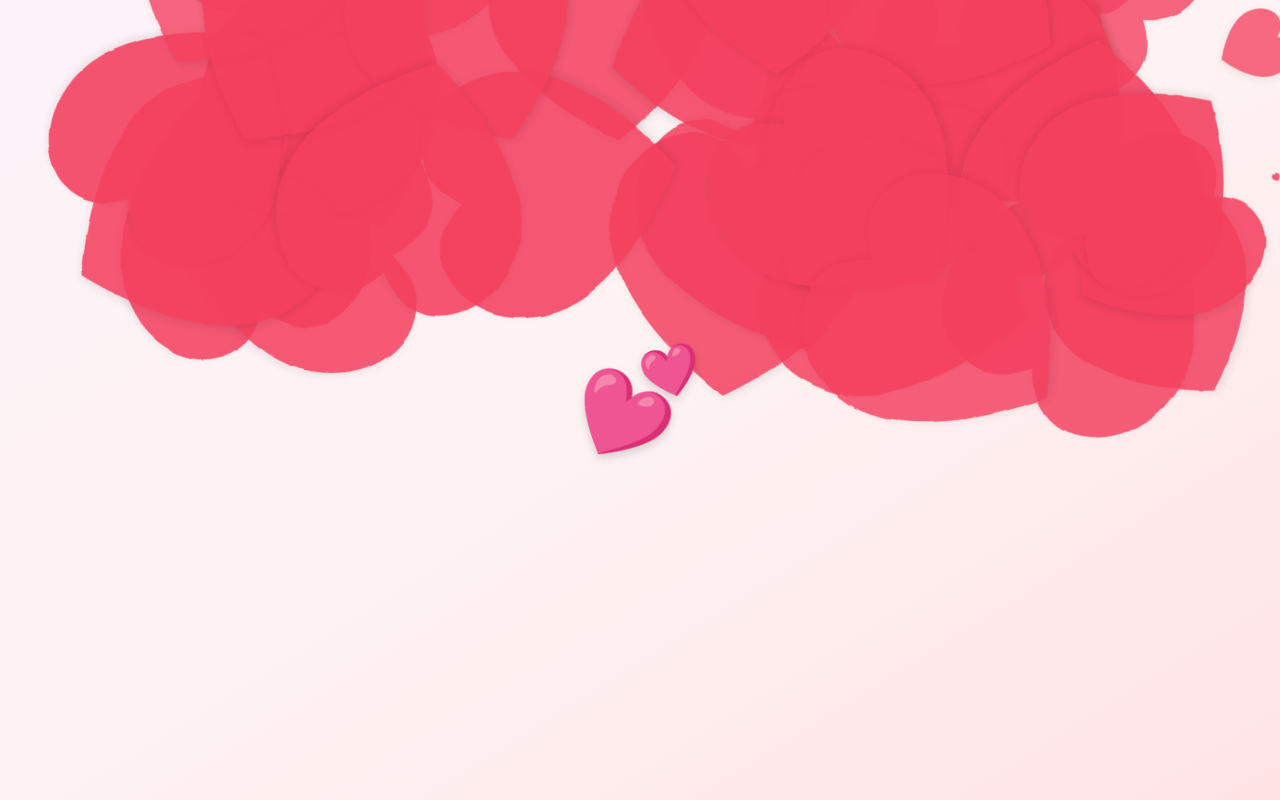
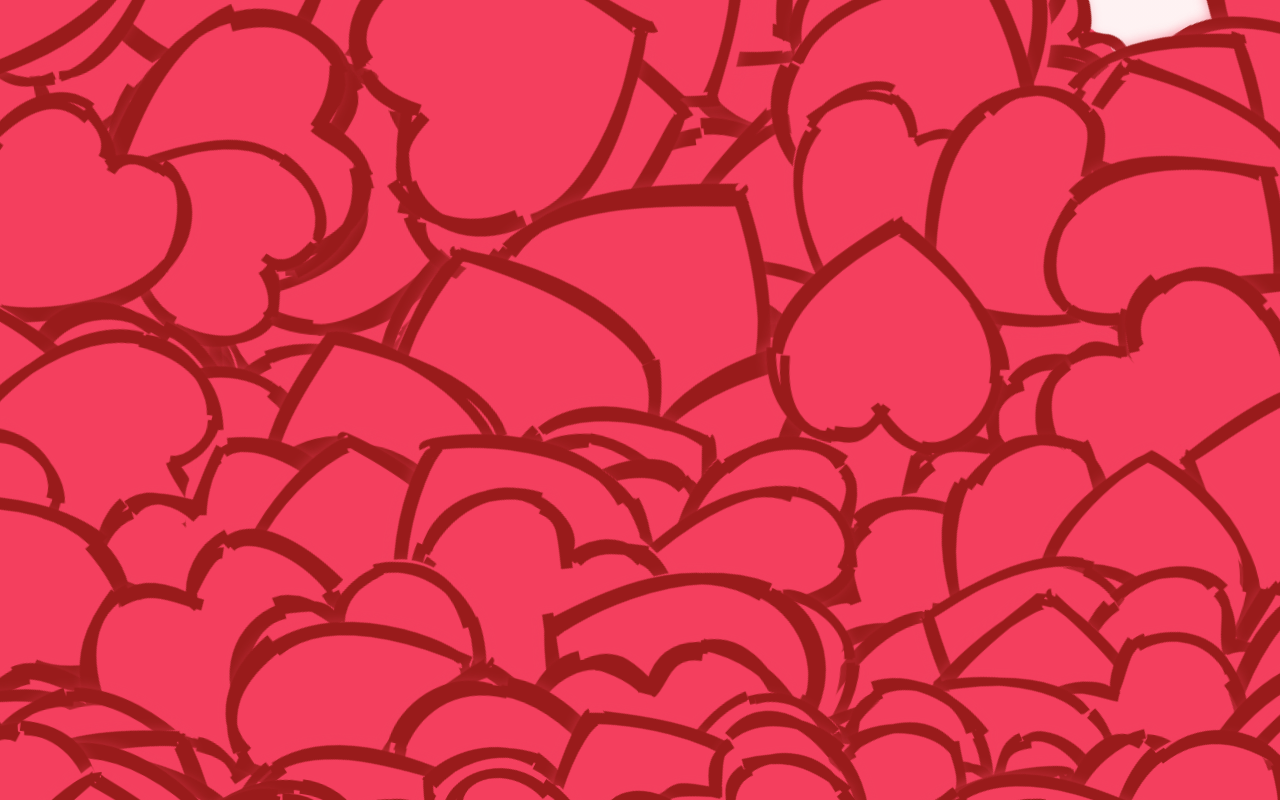
Before and after one commit to Fabrizzio20k/fourteenth, a Next.js app: page / in a window 1280 px wide. Both pictures are taken after a click on the button "Sí! 💕". Built offline with nearby package versions, Linux system fonts and the light colour scheme; a web font is replaced by a local one.

Commit message:
FEAT: New things

```diff
--- a/src/app/page.tsx
+++ b/src/app/page.tsx
@@ -1,8 +1,6 @@
-// app/page.tsx
 "use client";
 
 import { useState } from "react";
-import { AnimatePresence } from "motion/react";
 import QuestionView from "@/components/QuestionView";
 import AcceptanceView from "@/components/AcceptanceView";
 import HeartsBubblesTransition from "@/components/HeartsBubblesTransition";
@@ -10,25 +8,43 @@ import HeartsBubblesTransition from "@/components/HeartsBubblesTransition";
 export default function Home() {
   const [accepted, setAccepted] = useState(false);
   const [showTransition, setShowTransition] = useState(false);
+  const [showAcceptanceView, setShowAcceptanceView] = useState(false);
 
   const handleAccept = () => {
     setShowTransition(true);
+
+    setTimeout(() => {
+      setShowAcceptanceView(true);
+    }, 3000);
+
     setTimeout(() => {
       setAccepted(true);
+    }, 1000);
+
+    setTimeout(() => {
       setShowTransition(false);
-    }, 4000);
+    }, 9000);
   };
 
   return (
-    <>
-      <AnimatePresence mode="wait">
-        {!accepted && !showTransition && (
+    <div className="relative w-full h-screen overflow-hidden">
+      {!showAcceptanceView && (
+        <div className="absolute inset-0 z-0">
           <QuestionView onAccept={handleAccept} />
-        )}
-        {accepted && <AcceptanceView />}
-      </AnimatePresence>
+        </div>
+      )}
 
-      {showTransition && <HeartsBubblesTransition />}
-    </>
+      {showAcceptanceView && (
+        <div className="absolute inset-0 z-0">
+          <AcceptanceView />
+        </div>
+      )}
+
+      {showTransition && (
+        <div className="absolute inset-0 z-10">
+          <HeartsBubblesTransition />
+        </div>
+      )}
+    </div>
   );
 }
--- a/src/components/HeartsBubblesTransition.tsx
+++ b/src/components/HeartsBubblesTransition.tsx
@@ -1,8 +1,8 @@
-// components/HeartsBubblesTransition.tsx
 "use client";
 
 import { motion } from "motion/react";
-import { useState, useEffect } from "react";
+import { useState, useEffect, useRef } from "react";
+import rough from "roughjs";
 
 interface HeartBubble {
   id: number;
@@ -15,130 +15,142 @@ interface HeartBubble {
 }
 
 export default function HeartsBubblesTransition() {
-  const [heartBubbles] = useState<HeartBubble[]>(() =>
-    [...Array(40)].map((_, i) => ({
-      id: i,
-      size: 30 + Math.random() * 80, // Entre 30px y 110px
-      leftPosition: Math.random() * 100,
-      duration: 3 + Math.random() * 2, // Entre 3 y 5 segundos
-      delay: Math.random() * 1.5, // Escalonado hasta 1.5 segundos
-      rotation: Math.random() * 360,
-      xOffset: (Math.random() - 0.5) * 100, // Movimiento horizontal aleatorio
-    })),
-  );
+  const [dimensions, setDimensions] = useState({
+    height: typeof window !== "undefined" ? window.innerHeight : 1000,
+    width: typeof window !== "undefined" ? window.innerWidth : 1000,
+  });
+
+  useEffect(() => {
+    const updateDimensions = () => {
+      setDimensions({
+        height: window.innerHeight,
+        width: window.innerWidth,
+      });
+    };
+
+    updateDimensions();
+    window.addEventListener("resize", updateDimensions);
+    return () => window.removeEventListener("resize", updateDimensions);
+  }, []);
+
+  const heartBubbles = useGenerateHearts(dimensions.width, dimensions.height);
 
   return (
     <motion.div
       initial={{ opacity: 0 }}
       animate={{ opacity: 1 }}
       exit={{ opacity: 0 }}
-      className="fixed inset-0 z-50 bg-gradient-to-br from-pink-50 via-red-50 to-rose-100 overflow-hidden"
+      transition={{ duration: 0.3 }}
+      className="fixed inset-0 z-50 pointer-events-none overflow-hidden"
     >
-      {/* Corazones burbujeantes */}
       {heartBubbles.map((bubble) => (
         <motion.div
           key={bubble.id}
-          className="absolute"
+          className="absolute will-change-transform"
           style={{
             left: `${bubble.leftPosition}%`,
-            bottom: -100,
+            bottom: -300,
             fontSize: `${bubble.size}px`,
+            width: `${bubble.size}px`,
+            height: `${bubble.size}px`,
           }}
           initial={{
             y: 0,
             x: 0,
-            opacity: 0,
-            scale: 0.5,
+            opacity: 1,
+            scale: 0.8,
             rotate: bubble.rotation,
           }}
           animate={{
-            y: [0, -window.innerHeight - 200],
-            x: [0, bubble.xOffset, -bubble.xOffset / 2, bubble.xOffset / 3],
-            opacity: [0, 0.8, 0.9, 0.7, 0],
-            scale: [0.5, 1.2, 1, 0.8],
-            rotate: [bubble.rotation, bubble.rotation + 180],
+            y: -dimensions.height - 500,
+            x: [0, bubble.xOffset * 0.3, bubble.xOffset * 0.7, bubble.xOffset],
+            opacity: 1,
+            scale: [0.8, 1.1, 1.15, 1.1, 0.9],
+            rotate: bubble.rotation + 180,
           }}
           transition={{
             duration: bubble.duration,
             delay: bubble.delay,
-            ease: "easeOut",
-            x: {
-              duration: bubble.duration,
-              ease: "easeInOut",
-            },
-          }}
-        >
-          <HandDrawnHeart color="#f43f5e" />
-        </motion.div>
-      ))}
-
-      {/* Mensaje durante la transición */}
-      <motion.div
-        className="absolute inset-0 flex items-center justify-center z-10"
-        initial={{ opacity: 0, scale: 0.8 }}
-        animate={{ opacity: 1, scale: 1 }}
-        transition={{ delay: 1, duration: 1, ease: "easeOut" }}
-      >
-        <motion.h2
-          className="font-parisienne text-6xl md:text-8xl text-rose-600 drop-shadow-lg"
-          animate={{
-            scale: [1, 1.05, 1],
-          }}
-          transition={{
-            duration: 2,
-            repeat: Infinity,
             ease: "easeInOut",
           }}
         >
-          💕
-        </motion.h2>
-      </motion.div>
+          <RoughHeart color="#f43f5e" />
+        </motion.div>
+      ))}
     </motion.div>
   );
 }
 
-// Componente de corazón dibujado a mano con SVG
-function HandDrawnHeart({ color = "#f43f5e" }: { color?: string }) {
+function useGenerateHearts(
+  screenWidth: number,
+  screenHeight: number,
+): HeartBubble[] {
+  return useState<HeartBubble[]>(() => {
+    const hearts: HeartBubble[] = [];
+    const heartSize = 300;
+    const overlapFactor = 0.45;
+    const spacing = heartSize * overlapFactor;
+
+    const numCols = Math.ceil(screenWidth / spacing) + 6;
+    const numRows = Math.ceil((screenHeight + 2000) / spacing) + 6;
+
+    let id = 0;
+    for (let row = 0; row < numRows; row++) {
+      for (let col = 0; col < numCols; col++) {
+        const leftPercent = ((col * spacing) / screenWidth) * 100 - 15;
+        const sizeVariation = heartSize + (Math.random() - 0.5) * 120;
+
+        hearts.push({
+          id: id++,
+          size: sizeVariation,
+          leftPosition: leftPercent,
+          duration: 3 + Math.random() * 2,
+          delay: (row * numCols + col) * 0.006,
+          rotation: Math.random() * 360,
+          xOffset: (Math.random() - 0.5) * 80,
+        });
+      }
+    }
+
+    return hearts;
+  })[0];
+}
+
+function RoughHeart({ color = "#f43f5e" }: { color?: string }) {
+  const svgRef = useRef<SVGSVGElement | null>(null);
+  const isDrawnRef = useRef(false);
+
+  useEffect(() => {
+    if (svgRef.current && !isDrawnRef.current) {
+      svgRef.current.innerHTML = "";
+
+      const rc = rough.svg(svgRef.current);
+
+      const heartPath =
+        "M 50,85 C 50,85 15,65 15,40 C 15,25 25,15 35,15 C 42,15 47,20 50,25 C 53,20 58,15 65,15 C 75,15 85,25 85,40 C 85,65 50,85 50,85 Z";
+
+      const heart = rc.path(heartPath, {
+        fill: color,
+        fillStyle: "solid",
+        stroke: "#991b1b",
+        strokeWidth: 3,
+        roughness: 1.2,
+        bowing: 1,
+      });
+
+      svgRef.current.appendChild(heart);
+      isDrawnRef.current = true;
+    }
+  }, [color]);
+
   return (
     <svg
+      ref={svgRef}
       viewBox="0 0 100 100"
-      className="w-full h-full filter drop-shadow-md"
-      style={{ filter: "drop-shadow(2px 2px 4px rgba(0,0,0,0.1))" }}
-    >
-      {/* Corazón con efecto dibujado a mano */}
-      <motion.path
-        d="M50,85 C50,85 15,65 15,40 C15,25 25,15 35,15 C42,15 47,20 50,25 C53,20 58,15 65,15 C75,15 85,25 85,40 C85,65 50,85 50,85 Z"
-        fill={color}
-        stroke={color}
-        strokeWidth="2"
-        strokeLinecap="round"
-        strokeLinejoin="round"
-        initial={{ pathLength: 0, opacity: 0 }}
-        animate={{ pathLength: 1, opacity: 1 }}
-        transition={{ duration: 0.8, ease: "easeOut" }}
-        style={{
-          filter: "url(#roughPaper)",
-        }}
-      />
-
-      {/* Filtro para efecto rugoso/dibujado */}
-      <defs>
-        <filter id="roughPaper">
-          <feTurbulence
-            type="fractalNoise"
-            baseFrequency="0.04"
-            numOctaves="5"
-            result="noise"
-          />
-          <feDisplacementMap
-            in="SourceGraphic"
-            in2="noise"
-            scale="2"
-            xChannelSelector="R"
-            yChannelSelector="G"
-          />
-        </filter>
-      </defs>
-    </svg>
+      className="w-full h-full"
+      style={{
+        filter: "drop-shadow(2px 2px 4px rgba(244, 63, 94, 0.3))",
+      }}
+    />
   );
 }
--- a/src/components/QuestionView.tsx
+++ b/src/components/QuestionView.tsx
@@ -1,4 +1,4 @@
-// components/QuestionView.tsx - Actualizado para transición suave
+// components/QuestionView.tsx - Se oculta completamente al empezar transición
 "use client";
 
 import { useRef } from "react";
@@ -30,18 +30,18 @@ export default function QuestionView({ onAccept }: QuestionViewProps) {
       animate={{ opacity: 1 }}
       exit={{
         opacity: 0,
-        scale: 1.05,
-        filter: "blur(10px)",
       }}
-      transition={{ duration: 0.8, ease: "easeInOut" }}
-      className="min-h-screen bg-linear-to-br from-pink-50 via-red-50 to-rose-100 flex items-center justify-center p-8 overflow-hidden relative"
+      transition={{
+        duration: 0.5,
+        ease: "easeOut",
+      }}
+      className="min-h-screen bg-gradient-to-br from-pink-50 via-red-50 to-rose-100 flex items-center justify-center p-8 overflow-hidden relative"
     >
       <FloatingHearts />
 
       <motion.div
         initial={{ scale: 0.9, opacity: 0, y: 20 }}
         animate={{ scale: 1, opacity: 1, y: 0 }}
-        exit={{ scale: 0.95, opacity: 0 }}
         transition={{
           duration: 1.2,
           type: "spring",
@@ -50,7 +50,6 @@ export default function QuestionView({ onAccept }: QuestionViewProps) {
         }}
         className="text-center relative z-10 max-w-4xl w-full"
       >
-        {/* Título */}
         <motion.h1
           className="font-parisienne text-7xl md:text-9xl text-rose-600 mb-8 px-4"
           initial={{ y: -20, opacity: 0 }}
@@ -60,13 +59,8 @@ export default function QuestionView({ onAccept }: QuestionViewProps) {
           Hola mi amor ❤️
         </motion.h1>
 
-        {/* Línea decorativa */}
         <DecorativeLine />
-
-        {/* Carta con pregunta */}
         <QuestionCard />
-
-        {/* Botones */}
         <ActionButtons
           onYesClick={onAccept}
           onNoClick={handleNoClick}
@@ -75,8 +69,6 @@ export default function QuestionView({ onAccept }: QuestionViewProps) {
           showEncouragement={showEncouragement}
           clickCount={clickCount}
         />
-
-        {/* Mensaje inferior */}
         <BottomMessage />
       </motion.div>
     </motion.div>
@@ -86,7 +78,7 @@ export default function QuestionView({ onAccept }: QuestionViewProps) {
 function DecorativeLine() {
   return (
     <motion.div
-      className="w-3/4 mx-auto mb-12 h-1 bg-linear-to-r from-transparent via-rose-300 to-transparent"
+      className="w-3/4 mx-auto mb-12 h-1 bg-gradient-to-r from-transparent via-rose-300 to-transparent"
       initial={{ scaleX: 0 }}
       animate={{ scaleX: 1 }}
       transition={{ duration: 1.5, delay: 0.5, ease: "easeOut" }}
```
Also changed, not shown: src/components/AcceptanceView.tsx (+22 -27 lines).
